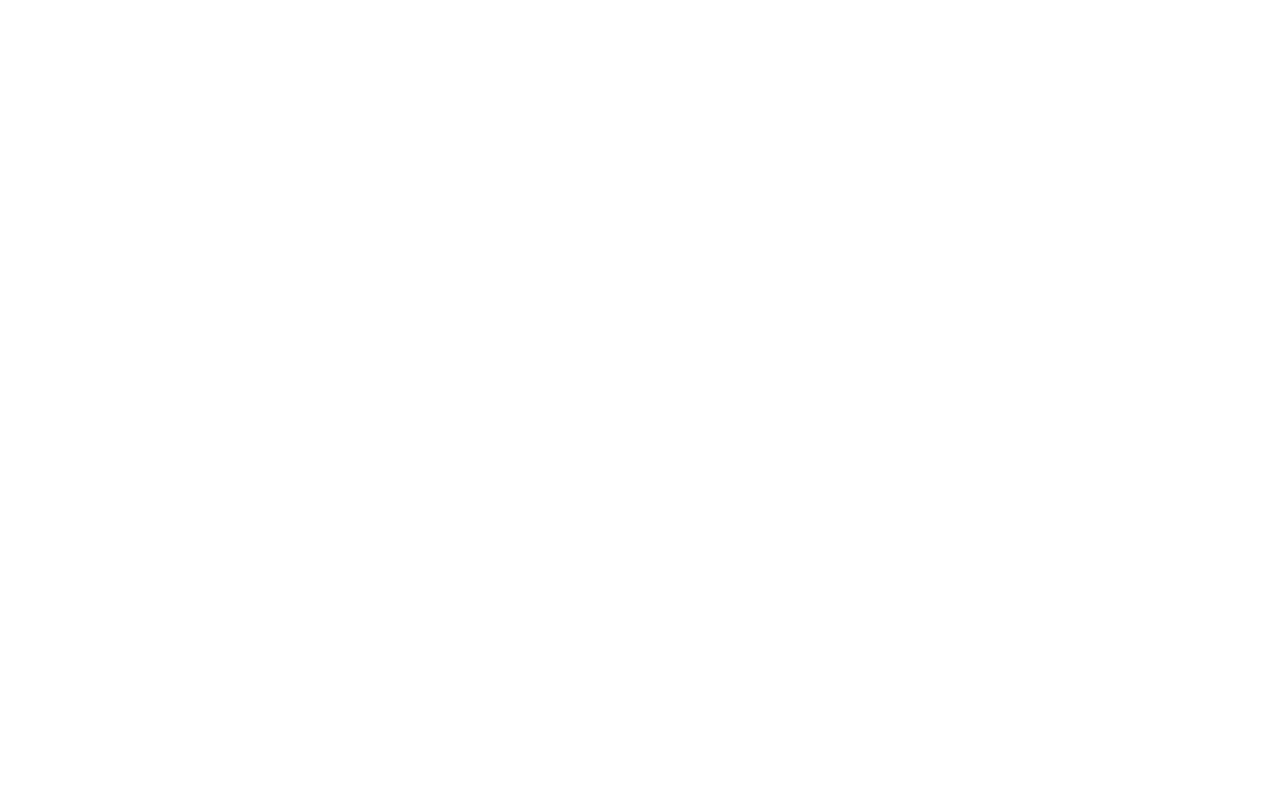
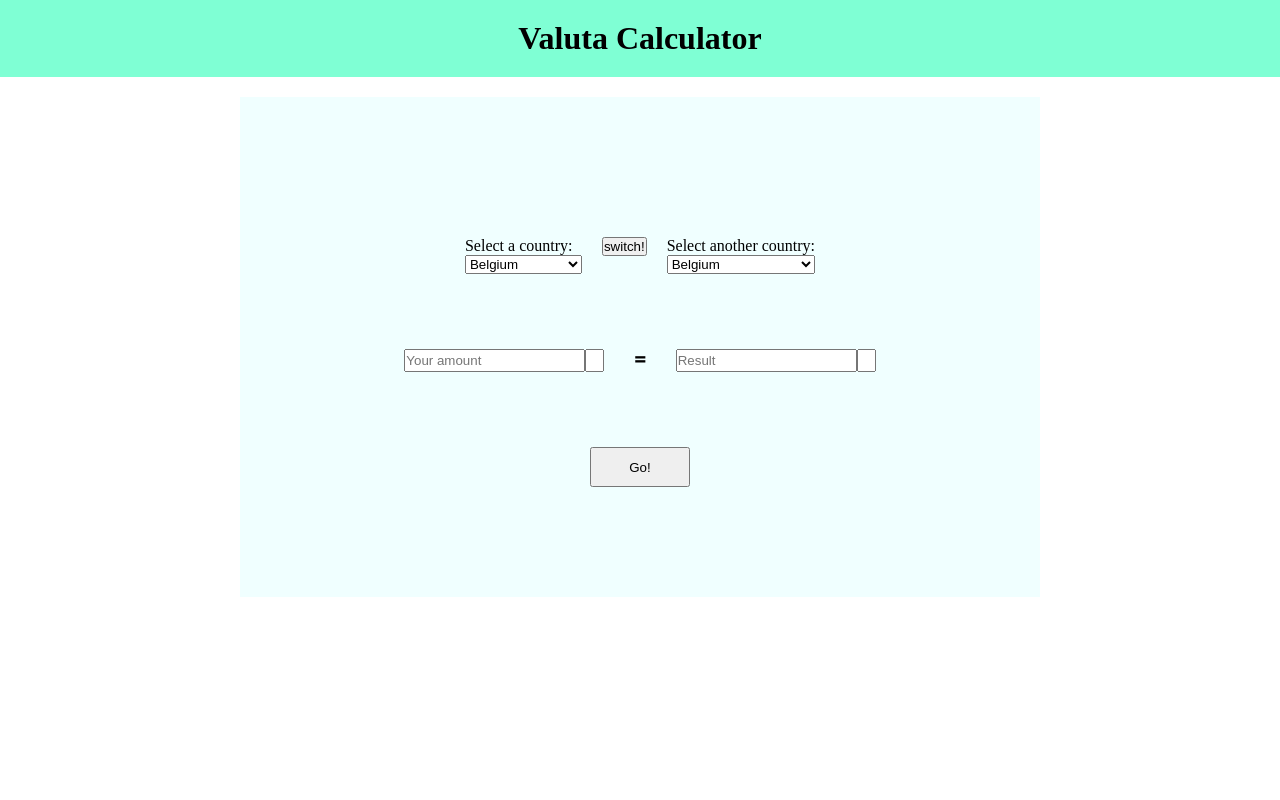
Before and after one commit to basileLeroy/the-dream, a PHP site: page / in a window 1280 px wide. Before the commit the page is empty. Run offline with PHP 8.4, Linux system fonts and the light colour scheme.

Commit message:
Adding html and css to the project

```diff
--- a/index.php
+++ b/index.php
@@ -3,9 +3,60 @@
 <head>
     <meta charset="UTF-8">
     <meta name="viewport" content="width=device-width, initial-scale=1.0">
-    <title>Document</title>
+    <link rel="stylesheet" href="style.css">
+    <title>Valuta Calc</title>
 </head>
 <body>
 
+    <header>
+        <div class="page-title">
+            <h1>Valuta Calculator</h1>
+        </div>
+    </header>
+
+    <div class="box-container">
+        <form action="">
+            <div class="countries">
+                <div class="country-origin country-select">
+                    <label for="countryOrigin">Select a country:</label>
+                    <select id="countryOrigin" name="country01">
+                        <option value="BE">Belgium</option>
+                        <option value="US">United States</option>
+                        <option value="UK">United Kingdom</option>
+                        <option value="RU">Russia</option>
+                    </select>
+                </div>
+
+                <div class="switch-countries">
+                    <button id="switchCountries">switch!</button>
+                </div>
+
+                <div class="country-new country-select">
+                    <label for="countryNew">Select another country:</label>
+                    <select id="countryNew" name="country02">
+                        <option value="BE">Belgium</option>
+                        <option value="US">United States</option>
+                        <option value="UK">United Kingdom</option>
+                        <option value="RU">Russia</option>
+                    </select>
+                </div>
+            </div>
+
+            <div class="values">
+                <input type="text" placeholder="Your amount" id="inputValue" name="originalInput">
+                <input type="text" readonly id="currency01" class="currency-types" name="currency01">
+
+                <p><span>=</span></p>
+
+                <input type="text" placeholder="Result" id="newValue" name="newValue">
+                <input type="text" readonly id="currency02" class="currency-types" name="currency02">
+            </div>
+
+            <div class="calculate">
+                <button id="calculate">Go!</button>
+            </div>
+        </form>
+    </div>
+
 </body>
 </html>
--- a/style.css
+++ b/style.css
@@ -1 +1,111 @@
-/* No CSS *//*# sourceMappingURL=style.css.map */
+* {
+  margin: 0;
+  padding: 0;
+}
+
+body {
+  width: 100vw;
+  height: 100vh;
+}
+
+body header {
+  width: 100vw;
+  height: auto;
+  padding-top: 20px;
+  padding-bottom: 20px;
+  margin-bottom: 20px;
+  text-align: center;
+  background-color: aquamarine;
+}
+
+body .box-container {
+  display: -webkit-box;
+  display: -ms-flexbox;
+  display: flex;
+  -webkit-box-orient: vertical;
+  -webkit-box-direction: normal;
+      -ms-flex-direction: column;
+          flex-direction: column;
+  -webkit-box-pack: center;
+      -ms-flex-pack: center;
+          justify-content: center;
+  margin: auto;
+  width: 800px;
+  height: 500px;
+  background-color: azure;
+}
+
+body .box-container .countries {
+  display: -webkit-box;
+  display: -ms-flexbox;
+  display: flex;
+  -webkit-box-orient: horizontal;
+  -webkit-box-direction: normal;
+      -ms-flex-direction: row;
+          flex-direction: row;
+  -webkit-box-pack: center;
+      -ms-flex-pack: center;
+          justify-content: center;
+  margin-top: 30px;
+  margin-bottom: 75px;
+}
+
+body .box-container .countries .country-select {
+  display: -webkit-box;
+  display: -ms-flexbox;
+  display: flex;
+  -webkit-box-orient: vertical;
+  -webkit-box-direction: normal;
+      -ms-flex-direction: column;
+          flex-direction: column;
+}
+
+body .box-container .countries .switch-countries {
+  margin-left: 20px;
+  margin-right: 20px;
+}
+
+body .box-container .values {
+  display: -webkit-box;
+  display: -ms-flexbox;
+  display: flex;
+  -webkit-box-orient: horizontal;
+  -webkit-box-direction: normal;
+      -ms-flex-direction: row;
+          flex-direction: row;
+  -webkit-box-pack: center;
+      -ms-flex-pack: center;
+          justify-content: center;
+  margin-top: 30px;
+  margin-bottom: 75px;
+}
+
+body .box-container .values .currency-types {
+  width: 15px;
+}
+
+body .box-container .values span {
+  margin-left: 30px;
+  margin-right: 30px;
+  font-size: 20px;
+  font-weight: 1000;
+}
+
+body .box-container .calculate {
+  display: -webkit-box;
+  display: -ms-flexbox;
+  display: flex;
+  -webkit-box-orient: horizontal;
+  -webkit-box-direction: normal;
+      -ms-flex-direction: row;
+          flex-direction: row;
+  -webkit-box-pack: center;
+      -ms-flex-pack: center;
+          justify-content: center;
+}
+
+body .box-container .calculate button {
+  width: 100px;
+  height: 40px;
+}
+/*# sourceMappingURL=style.css.map */
--- a/style.scss
+++ b/style.scss
@@ -0,0 +1,86 @@
+*{
+    margin: 0;
+    padding: 0;
+}
+
+body {
+    width: 100vw;
+    height: 100vh;
+
+    header {
+        width: 100vw;
+        height: auto;
+
+        padding-top: 20px;
+        padding-bottom: 20px;
+
+        margin-bottom: 20px;
+
+        text-align: center;
+        background-color: aquamarine;
+    }
+
+    .box-container {
+        display: flex;
+        flex-direction: column;
+        justify-content: center;
+
+        margin: auto;
+
+        width: 800px;
+        height: 500px;
+
+        background-color: azure;
+
+        .countries {
+            display: flex;
+            flex-direction: row;
+            justify-content: center;
+
+            margin-top: 30px;
+            margin-bottom: 75px;
+
+            .country-select {
+                display: flex;
+                flex-direction: column;
+            }
+
+            .switch-countries {
+                margin-left: 20px;
+                margin-right: 20px;
+            }
+        }
+
+        .values {
+            display: flex;
+            flex-direction: row;
+            justify-content: center;
+
+            margin-top: 30px;
+            margin-bottom: 75px;
+
+            .currency-types {
+                width: 15px;
+            }
+
+            span {
+                margin-left: 30px;
+                margin-right: 30px;
+
+                font-size: 20px;
+                font-weight: 1000;
+            }
+        }
+
+        .calculate {
+            display: flex;
+            flex-direction: row;
+            justify-content: center;
+
+            button {
+                width: 100px;
+                height: 40px;
+            }
+        }
+    }
+}
```
Also changed, not shown: 1 other file.
